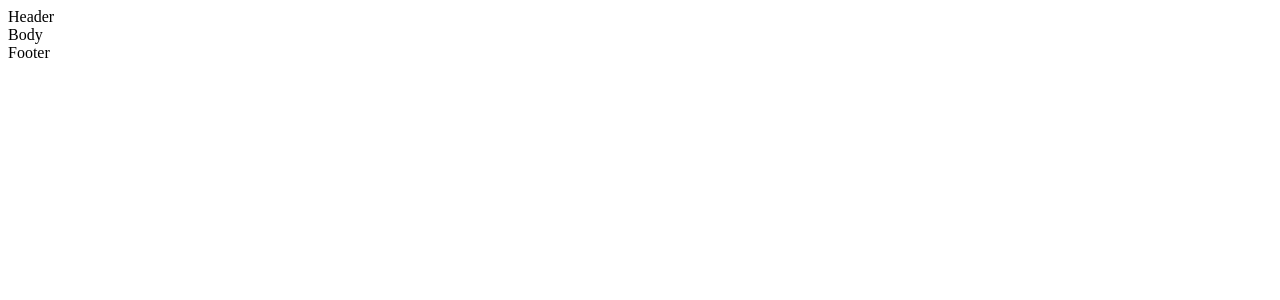
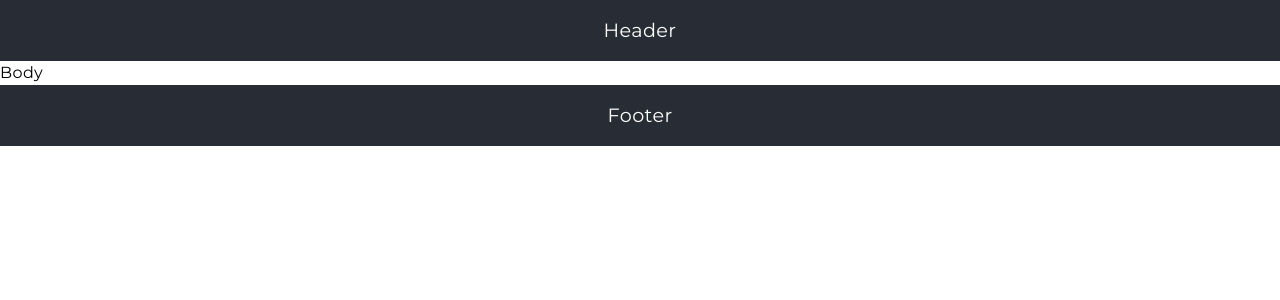
Before and after one commit to nahuel-ianni/covid-19-tracker, a React (Create React App) app in the folder src/: page / in a window 1280 px wide. Shown: the top 300 px of the page. Built offline with nearby package versions, Linux system fonts and the light colour scheme.

Commit message:
Added basic styles

```diff
--- a/src/src/containers/App/App.module.css
+++ b/src/src/containers/App/App.module.css
@@ -0,0 +1,22 @@
+/* -------------------------------------------------
+    Element styles
+   ------------------------------------------------- */
+
+body,
+html {
+    color: var(--font-color);
+    font-family: 'Montserrat', sans-serif;
+    letter-spacing: .025rem;
+    line-height: 1.5;
+    margin: 0;
+    word-spacing: .075rem;
+}
+
+footer,
+header {
+    background-color: #282c34;
+    color: white;
+    font-size: larger;
+    padding: 1rem;
+    text-align: center;
+}
```
